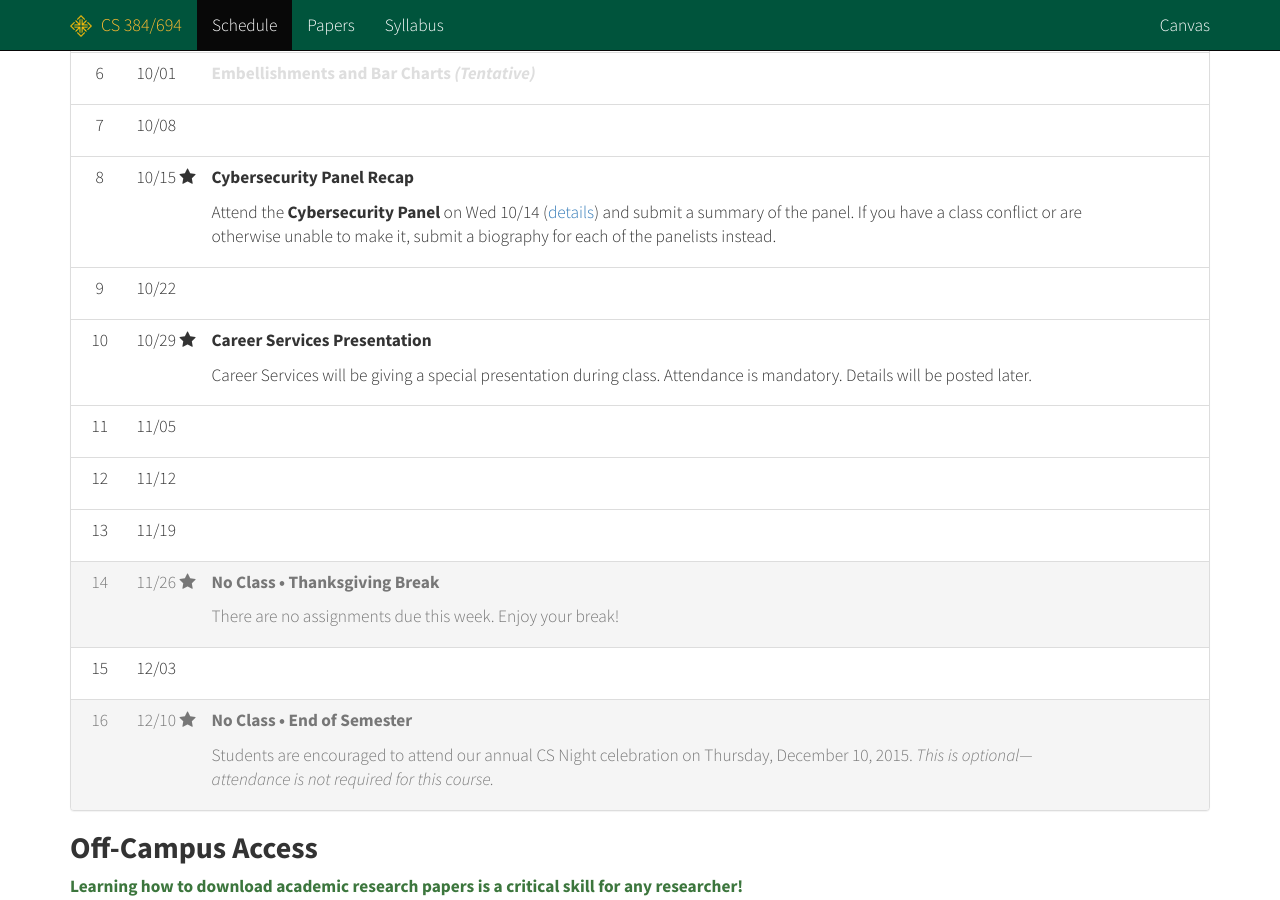
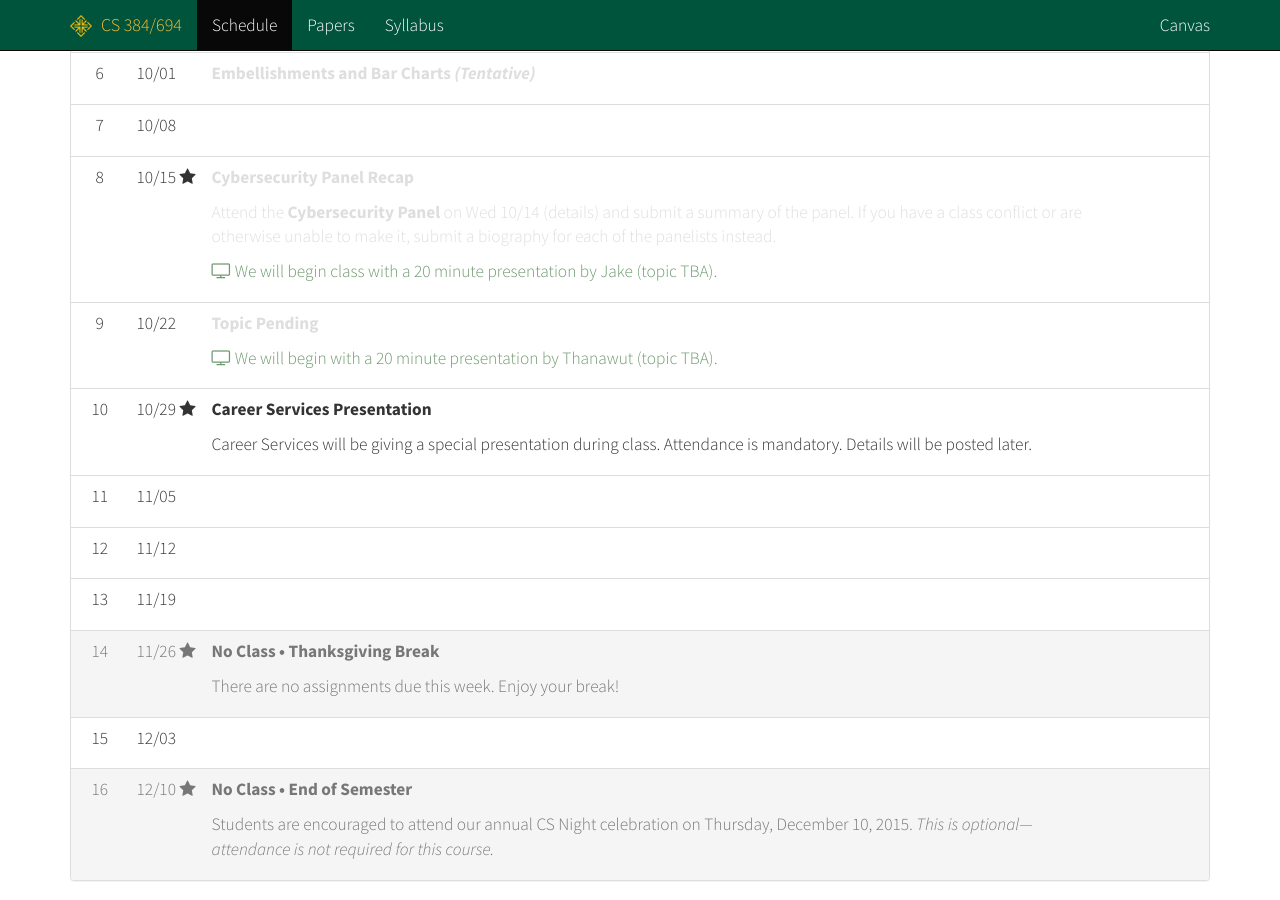
Before and after one commit to cs694/fall2015, a Jekyll site: the page built from schedule.html, in a window 1280 px wide and 900 px high, scrolled down 1138 px. Built offline with Jekyll 4.4.1, drawn with Linux system fonts in a browser that asks for light colours; Markdown is read by kramdown in place of the engine named in the settings.

Commit message:
Adding upcoming presentations.

```diff
--- a/_data/schedule.yml
+++ b/_data/schedule.yml
@@ -148,13 +148,16 @@
   info : 'Cybersecurity Panel Recap'
   gray : false
   flag : true
-  todo : 'Attend the <strong>Cybersecurity Panel</strong> on Wed 10/14 (<a href="#">details</a>) and submit a summary of the panel. If you have a class conflict or are otherwise unable to make it, submit a biography for each of the panelists instead.'
+  iffy : true
+  todo : '<p>Attend the <strong>Cybersecurity Panel</strong> on Wed 10/14 (<a href="#">details</a>) and submit a summary of the panel. If you have a class conflict or are otherwise unable to make it, submit a biography for each of the panelists instead.</p><p class="text-success"><i class="fa fa-television"></i> We will begin class with a 20 minute presentation by Jake (topic TBA).</p>'
 
 - week : 9
   date : 2015-10-22
-  info : '&nbsp;'
+  info : 'Topic Pending'
   gray : false
   flag : false
+  iffy : true
+  todo : '<p class="text-success"><i class="fa fa-television"></i> We will begin with a 20 minute presentation by Thanawut (topic TBA).</p>'
 
 - week : 10
   date : 2015-10-29
```
